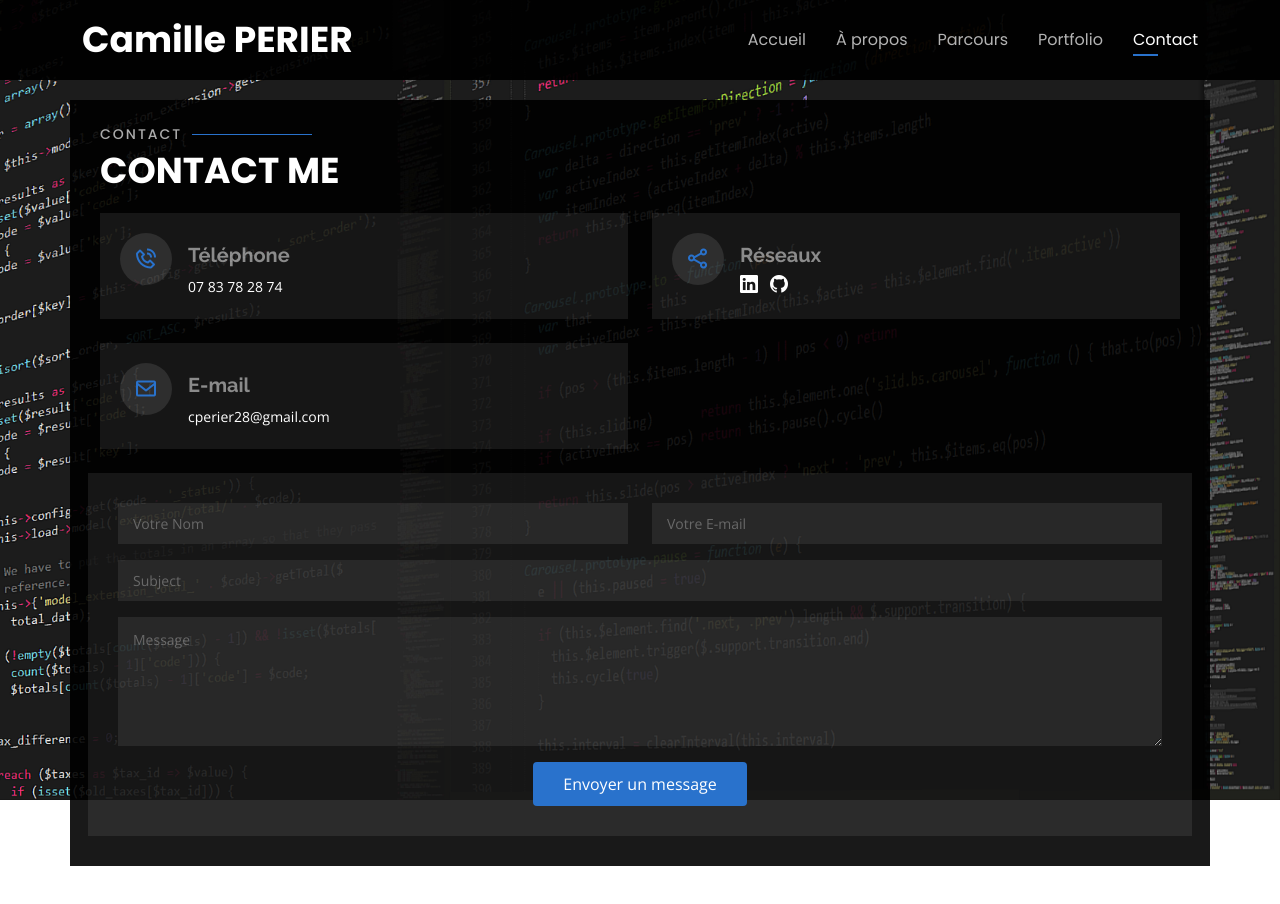
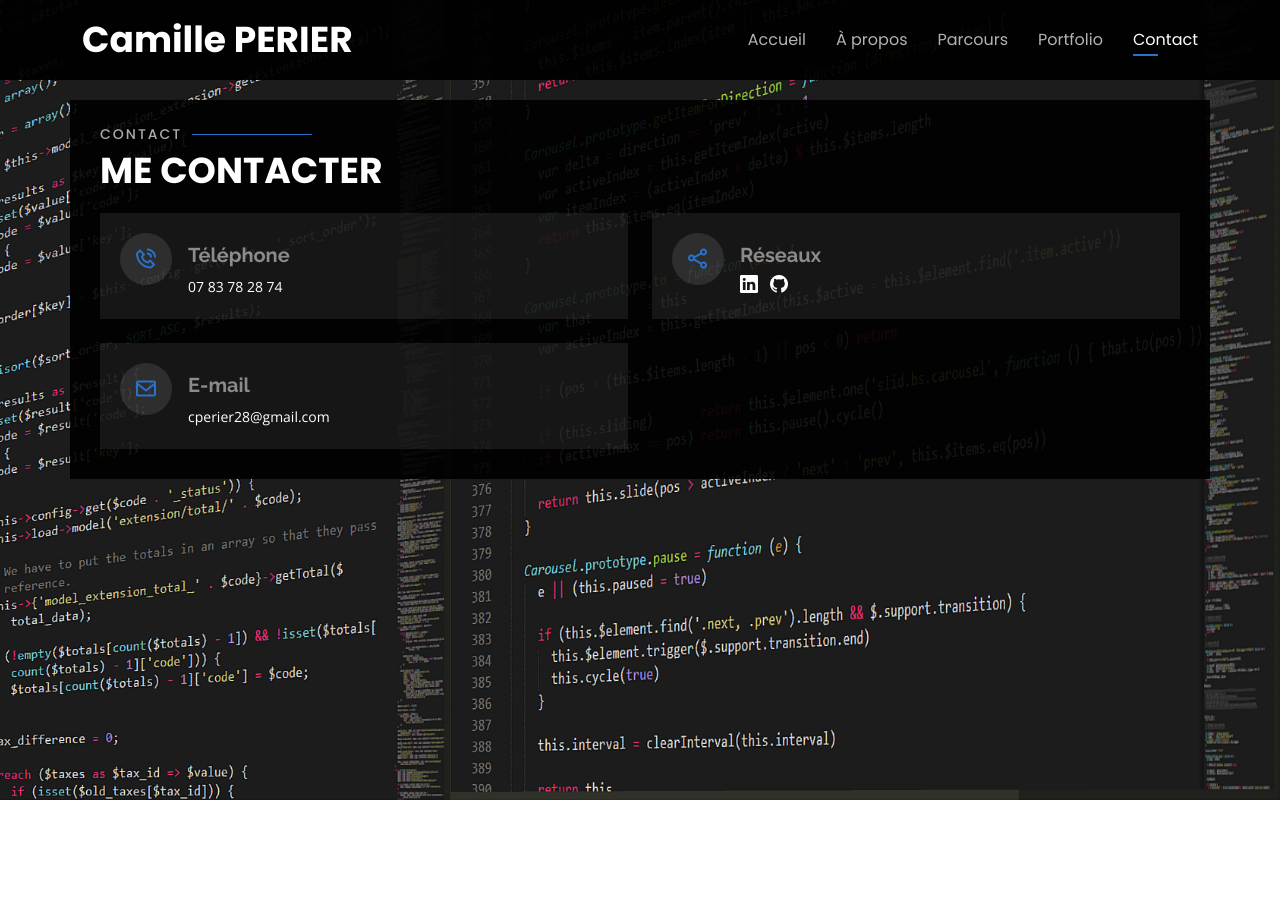
Before and after one commit to CamillePerier/Portfolio, a plain HTML site: page index.html in a window 1280 px wide. Both pictures are taken after a click on the link "Contact". After the commit the page ends 800 px from the top, so only its background shows below. Drawn offline with nearby package versions, Linux system fonts and the light colour scheme.

Commit message:
Update index.html

```diff
--- a/index.html
+++ b/index.html
@@ -422,7 +422,7 @@
 
       <div class="section-title">
         <h2>Contact</h2>
-        <p>Contact Me</p>
+        <p>Me contacter</p>
       </div>
 
       <div class="row mt-2">
@@ -455,30 +455,6 @@
         </div>
         <div class="col-md-6 mt-4 d-flex align-items-stretch">
       </div>
-
-      <form action="forms/contact.php" method="post" role="form" class="php-email-form mt-4">
-        <div class="row">
-          <div class="col-md-6 form-group">
-            <input type="text" name="name" class="form-control" id="name" placeholder="Votre Nom" required>
-          </div>
-          <div class="col-md-6 form-group mt-3 mt-md-0">
-            <input type="email" class="form-control" name="email" id="email" placeholder="Votre E-mail" required>
-          </div>
-        </div>
-        <div class="form-group mt-3">
-          <input type="text" class="form-control" name="subject" id="subject" placeholder="Subject" required>
-        </div>
-        <div class="form-group mt-3">
-          <textarea class="form-control" name="message" rows="5" placeholder="Message" required></textarea>
-        </div>
-        <div class="my-3">
-          <div class="loading">Chargement</div>
-          <div class="error-message"></div>
-          <div class="sent-message">Votre message à était envoyé. Merci!</div>
-        </div>
-        <div class="text-center"><button type="submit">Envoyer un message</button></div>
-      </form>
-
     </div>
   </section><!-- End Contact Section -->
 
```
